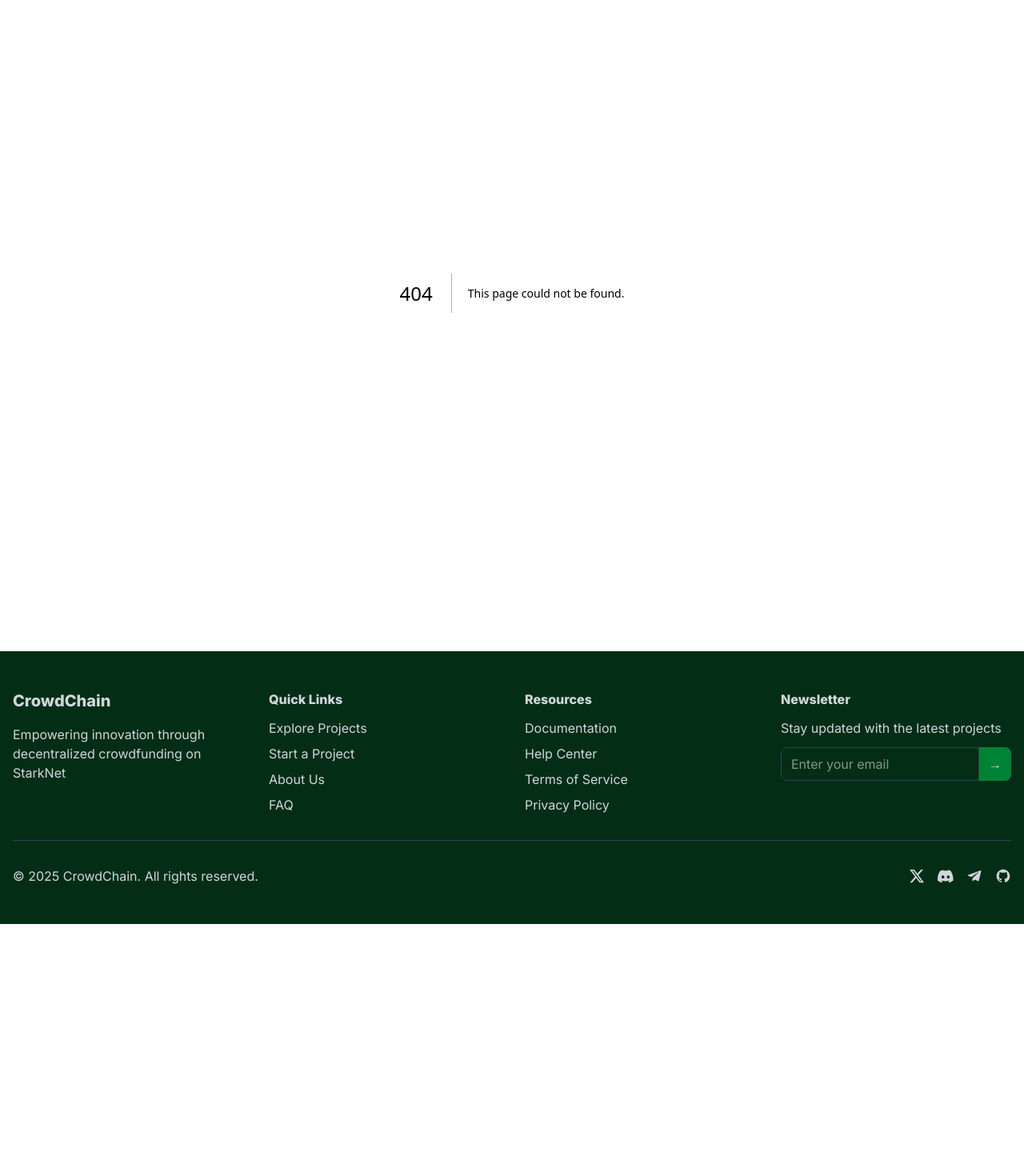
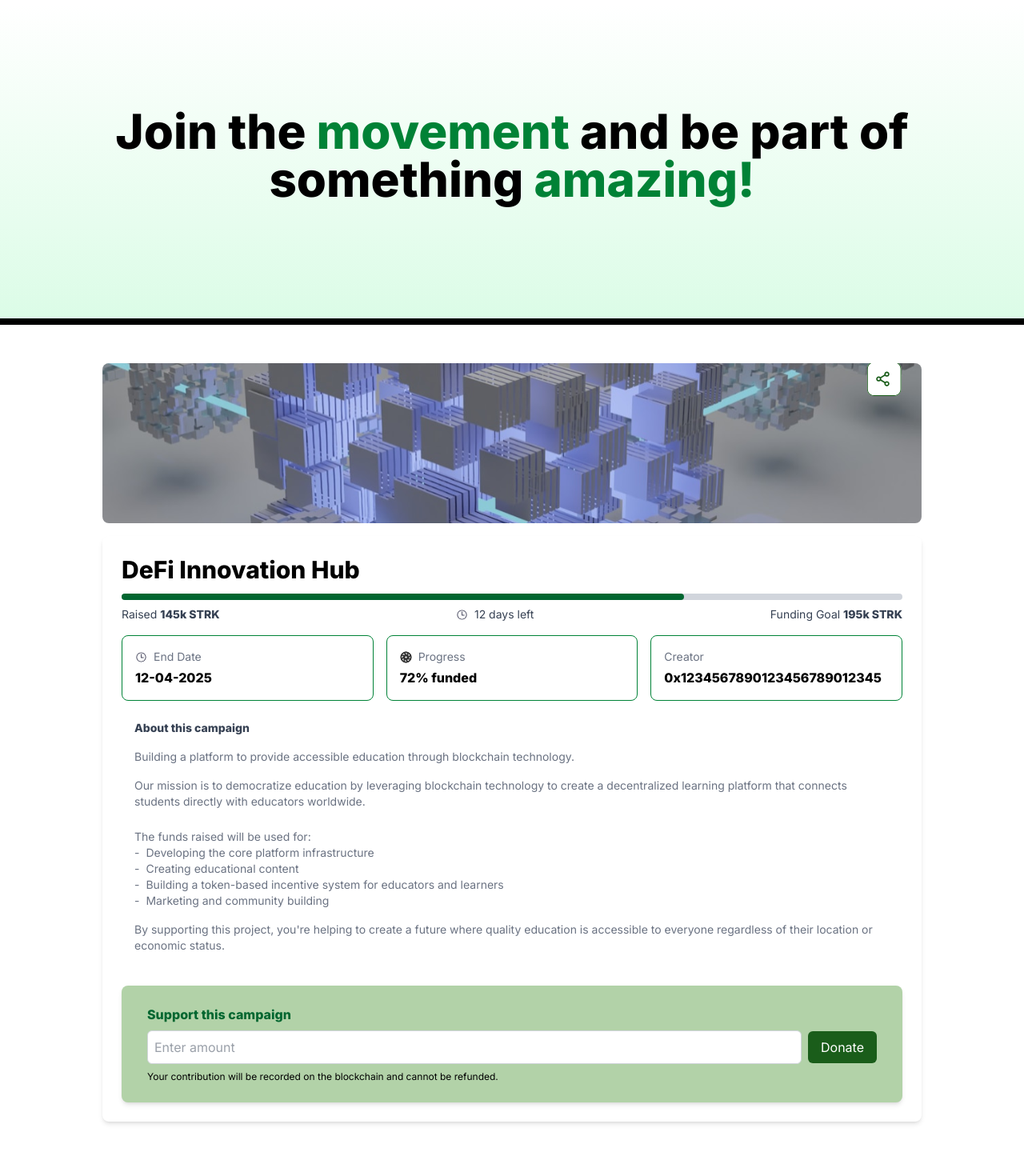
Before and after one commit to alexohre/crowdchain, a Next.js app: page /campaigns_details in a window 1280 px wide. Before the commit this address had no page. Shown: the part 100-1570 px from the top of the page at 80% size. Before the commit the page ends 1255 px from the top, so only its background shows below. Built offline with nearby package versions, Linux system fonts and the light colour scheme.

Commit message:
feat: update Hero section

```diff
--- /dev/null
+++ b/app/campaigns_details/page.tsx
@@ -0,0 +1,126 @@
+import Image from 'next/image';
+import { FaRegClock, FaGlobe, FaShareAlt } from "react-icons/fa";
+
+
+export default function CampaignDetails(){
+    return(
+        <>
+        <div className="bg-white text-black py-10">
+
+            <div className="mx-auto px-4 bg-gradient-to-b to-green-100 from-white min-h-[50vh] w-full border-black border-b-8 flex items-center justify-center mb-12">
+            <h1 className="text-5xl md:text-6xl font-bold text-center mb-4">
+                Join the <span className="text-green-700">movement</span> and be part of <br />
+                something <span className="text-green-700">amazing!</span>
+            </h1>
+            </div>
+            <div className="relative w-full max-w-5xl mx-auto mt-6">
+            <Image
+                src="/mbimg.svg"
+                alt="Campaign Image"
+                width={800} // Adjusted for a smaller display
+                height={300} // Reduced height
+                className="rounded-lg mx-auto w-[1200px] h-[200px] object-cover"
+             />
+          </div>
+
+          {/* Campaign Details */}
+          <div className="bg-white shadow-md rounded-lg p-6 max-w-5xl mx-auto mt-4">
+            <h1 className="text-3xl font-bold mb-3">DeFi Innovation Hub</h1>
+
+            {/* Progress Bar */}
+            <div className="w-full bg-gray-300 h-2 rounded-full">
+              <div className="bg-green-800 h-2 rounded-full" style={{ width: "72%" }}></div>
+            </div>
+            <div className="flex justify-between text-sm text-gray-700 mt-2">
+              <span>Raised <strong>145k STRK</strong></span>
+              <span className="flex items-center space-x-2">
+            <Image
+                src="/time.svg"
+                alt=""
+                width={15} // Adjusted width
+                height={15} // Adjusted height
+                className="rounded-lg object-cover"
+            />
+            <span>12 days left</span>
+            </span>
+              <span>Funding Goal <strong>195k STRK</strong></span>
+            </div>
+
+            {/* Info Boxes */}
+            <div className="grid grid-cols-1 md:grid-cols-3 gap-4 mt-4 items-start
+            ">
+              <div className="border border-green-700 rounded-lg p-4 flex flex-col gap-1">
+                <div className="flex items-center gap-2">
+                  <Image src="/time.svg" alt="" width={15} height={15} className="rounded-lg object-cover" />
+                  <p className="text-sm text-gray-500">End Date</p>
+                </div>
+                <p className="font-bold">12-04-2025</p>
+              </div>
+
+              <div className="border border-green-700 rounded-lg p-4 flex flex-col gap-1">
+                <div className="flex items-center gap-2">
+                  <Image src="/friends-circle.svg" alt="" width={15} height={15} className="rounded-lg object-cover" />
+                  <p className="text-sm text-gray-500">Progress</p>
+                </div>
+                <p className="font-bold">72% funded</p>
+              </div>
+
+              <div className="border border-green-700 rounded-lg p-4 flex flex-col gap-1">
+                <p className="text-sm text-gray-500">Creator</p>
+                <p className="font-bold break-words">
+                  0x1234567890123456789012345
+                </p>
+              </div>
+            </div>
+
+
+            {/* About Campaign */}
+            <div className="mt-6 px-4">
+            <h2 className="text-sm text-gray-700 font-bold mb-4">About this campaign</h2>
+            <p className="text-gray-500 text-sm">
+              Building a platform to provide accessible education through blockchain technology.<br/>
+            </p>
+            <p className="text-gray-500 text-sm mt-4">
+              Our mission is to democratize education by leveraging blockchain technology to create a decentralized learning platform that connects students
+              directly with educators worldwide.<br/>
+            </p>
+            <p className="text-gray-500 text-sm mt-6">
+              The funds raised will be used for:<br/>
+            </p>
+              <ul className="list-none text-gray-500 text-sm">
+                <li className="before:content-['-'] before:mr-2">Developing the core platform infrastructure</li>
+                <li className="before:content-['-'] before:mr-2">Creating educational content</li>
+                <li className="before:content-['-'] before:mr-2">Building a token-based incentive system for educators and learners</li>
+                <li className="before:content-['-'] before:mr-2">Marketing and community building</li>
+              </ul>
+            <p className="text-gray-500 text-sm mt-4">
+              By supporting this project, you're helping to create a future where quality education is accessible to everyone regardless of their location or economic status.
+            </p>
+          </div>
+            <div className="bg-[rgba(178,210,168,1)] py-6 px-8 mt-10 rounded-lg shadow-md">
+
+              <p className="font-semibold mb-2 text-green-800">Support this campaign</p>
+
+              {/* Input + Button */}
+              <div className="flex items-center gap-2">
+                <input
+                  type="text"
+                  placeholder="Enter amount"
+                  className="flex-1 p-2 text-gray-700 rounded-md bg-white border border-gray-300 focus:outline-none"
+                  />
+                <button className="bg-[rgba(26,93,26,1)] text-white px-4 py-2 rounded-md hover:bg-green-800">
+                  Donate
+                </button>
+              </div>
+
+              {/* Disclaimer */}
+              <p className="text-xs text-black mt-2">
+                Your contribution will be recorded on the blockchain and cannot be refunded.
+              </p>
+          </div>
+        </div>
+      </div>
+
+        </>
+    )
+}
--- a/app/components/Navbar.tsx
+++ b/app/components/Navbar.tsx
@@ -29,13 +29,13 @@ export default function Navbar() {
             <Link href="/" className="text-gray-700 hover:text-[#1A5D1A] transition-colors">
               Home
             </Link>
-            <Link href="/Campaigns" className="text-gray-700 hover:text-[#1A5D1A] transition-colors">
+            <Link href="/campaigns_details" className="text-gray-700 hover:text-[#1A5D1A] transition-colors">
               Campaigns
             </Link>
             <Link href="/faqs" className="text-gray-700 hover:text-[#1A5D1A] transition-colors">
               Faqs
             </Link>
-            <Link href="/new_campaign" className="text-gray-700 hover:text-[#1A5D1A] transition-colors">
+            <Link href="/new-campaign" className="text-gray-700 hover:text-[#1A5D1A] transition-colors">
               New Campaign
             </Link>
             <Link href="/dashboard" className="text-gray-700 hover:text-[#1A5D1A] transition-colors">
```
